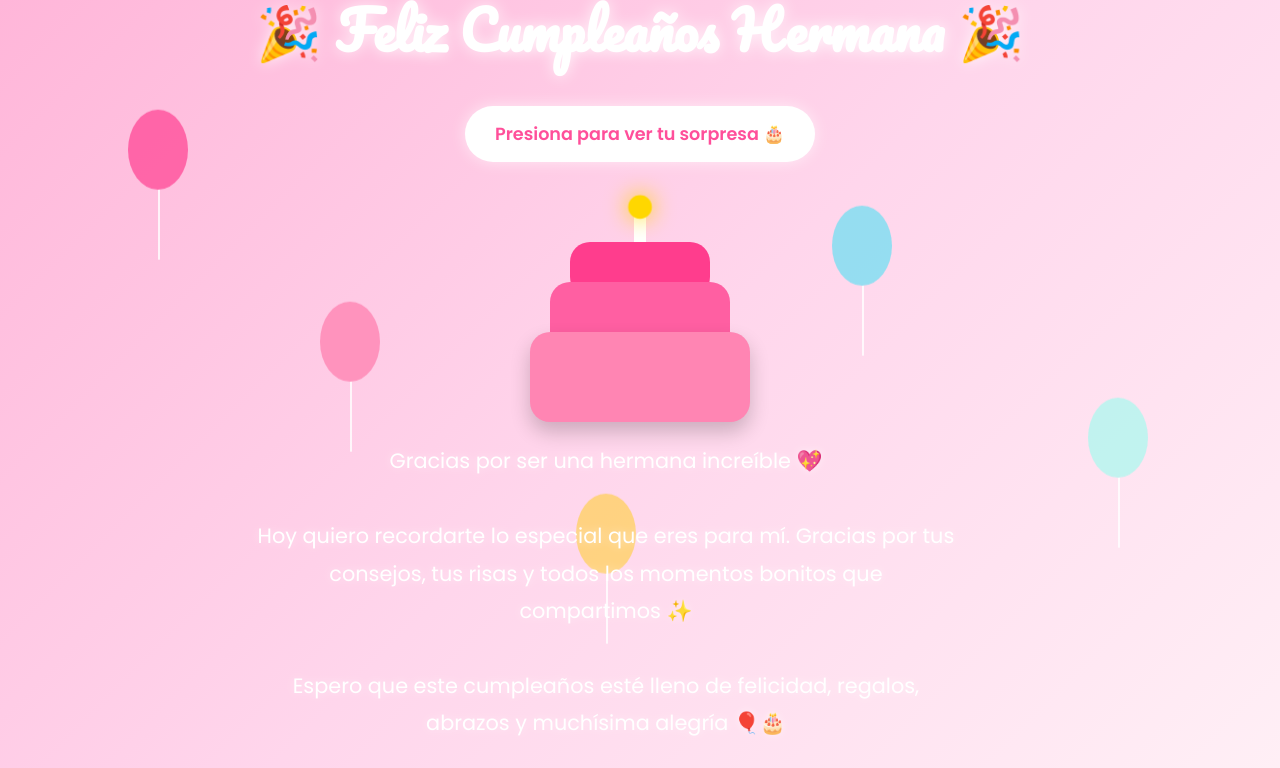
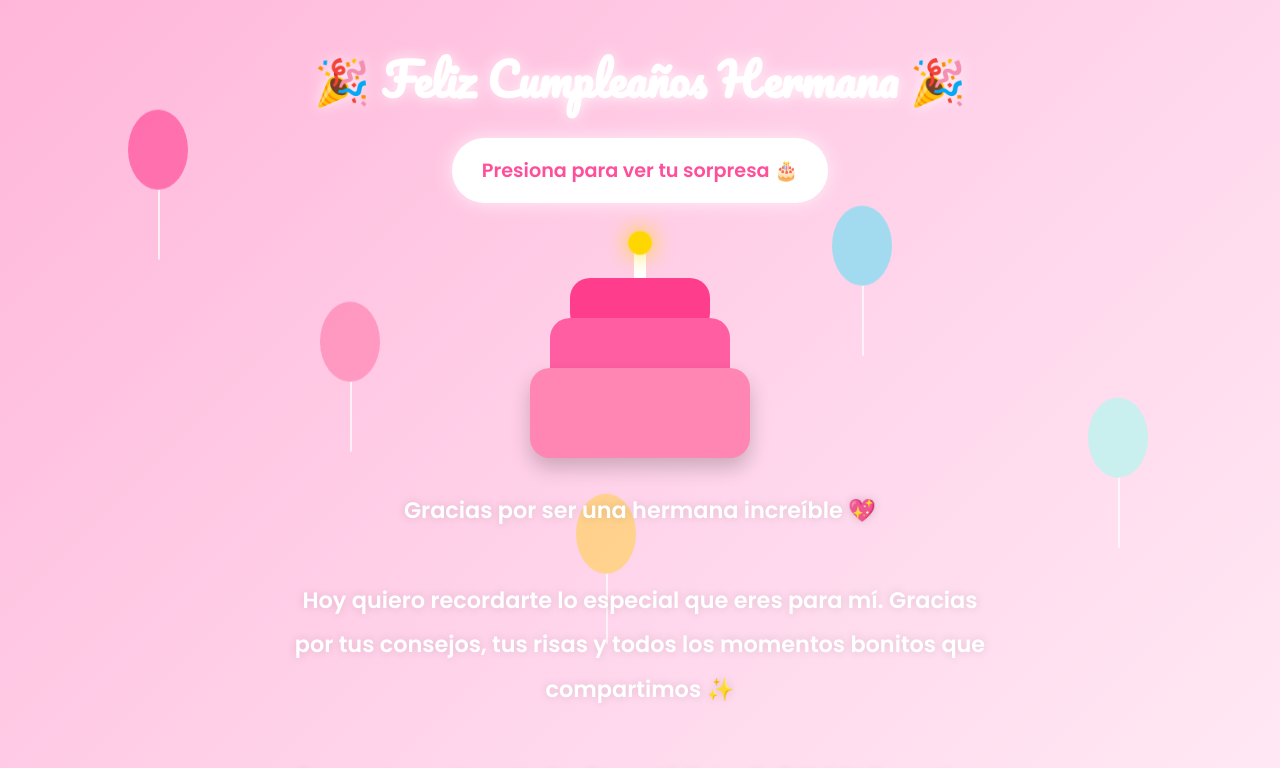
Before and after one commit to romangarciajuanito-cloud/Feliz-cumplea-os-hermanita-, a plain HTML site: page index.html in a window 1280 px wide. Both pictures are taken after a click on the button "Presiona para ver tu sorpresa 🎂". Shown: the top 768 px of the page. Drawn offline with Linux system fonts and the light colour scheme.

Commit message:
Refactor index.html for improved layout and styles

```diff
--- a/index.html
+++ b/index.html
@@ -5,7 +5,6 @@
 <meta name="viewport" content="width=device-width, initial-scale=1.0">
 <title>Feliz Cumpleaños Hermana 🎂</title>
 
-<!-- FUENTES BONITAS -->
 <link href="https://fonts.googleapis.com/css2?family=Pacifico&family=Poppins:wght@300;400;600&display=swap" rel="stylesheet">
 
 <style>
@@ -17,23 +16,27 @@
 }
 
 body{
-    height:100vh;
-    overflow:hidden;
+    min-height:100vh;
+    overflow-y:auto;
     background:linear-gradient(135deg,#ffb6d9,#ffd6ec,#fff0f6);
     display:flex;
     justify-content:center;
     align-items:center;
     position:relative;
+    padding:40px 15px;
 }
 
 /* GLOBOS */
 
 .globos{
-    position:absolute;
+    position:fixed;
     width:100%;
     height:100%;
     overflow:hidden;
     z-index:1;
+    top:0;
+    left:0;
+    pointer-events:none;
 }
 
 .globo{
@@ -43,7 +46,7 @@ body{
     height:80px;
     border-radius:50%;
     animation:subir 10s linear infinite;
-    opacity:0.8;
+    opacity:0.7;
 }
 
 .globo::after{
@@ -65,19 +68,23 @@ body{
     }
 }
 
-/* CONTENIDO */
+/* CONTENEDOR */
 
 .container{
     text-align:center;
     z-index:2;
-    padding:20px;
+    width:100%;
+    max-width:700px;
 }
+
+/* TITULO */
 
 h1{
     font-family:'Pacifico', cursive;
     color:white;
-    font-size:3.3rem;
+    font-size:2.8rem;
     text-shadow:0 0 15px rgba(255,255,255,0.8);
+    margin-bottom:20px;
     animation:flotar 2s ease-in-out infinite;
 }
 
@@ -90,29 +97,31 @@ h1{
     }
 }
 
+/* BOTON */
+
 button{
-    margin-top:30px;
-    padding:15px 30px;
+    padding:18px 30px;
     border:none;
     border-radius:40px;
     background:white;
     color:#ff4f9a;
-    font-size:1.1rem;
+    font-size:1.2rem;
     font-family:'Poppins', sans-serif;
     font-weight:600;
     cursor:pointer;
     transition:0.3s;
-    box-shadow:0 0 15px rgba(255,255,255,0.6);
+    box-shadow:0 0 20px rgba(255,255,255,0.7);
+    margin-bottom:35px;
 }
 
 button:hover{
-    transform:scale(1.08);
+    transform:scale(1.05);
 }
 
 /* PASTEL */
 
 .pastel{
-    margin:40px auto 0;
+    margin:0 auto 30px;
     width:220px;
     height:220px;
     position:relative;
@@ -195,21 +204,42 @@ button:hover{
 /* MENSAJE */
 
 .mensaje{
-    margin-top:20px;
-    font-size:1.3rem;
+    font-size:1.4rem;
     font-family:'Poppins', sans-serif;
     color:white;
-    max-width:700px;
+    width:100%;
     opacity:0;
     transform:translateY(20px);
     transition:1s;
-    line-height:1.8;
-    text-shadow:0 0 10px rgba(255,255,255,0.5);
+    line-height:2;
+    text-shadow:0 0 10px rgba(0,0,0,0.15);
+    padding-bottom:50px;
+    font-weight:600;
 }
 
 .mostrar{
     opacity:1;
     transform:translateY(0);
+}
+
+/* CELULAR */
+
+@media(max-width:600px){
+
+    h1{
+        font-size:2.2rem;
+    }
+
+    .mensaje{
+        font-size:1.2rem;
+        padding:0 10px 50px;
+    }
+
+    button{
+        width:90%;
+        font-size:1.1rem;
+    }
+
 }
 
 </style>
@@ -255,12 +285,17 @@ button:hover{
         Espero que este cumpleaños esté lleno de felicidad,
         regalos, abrazos y muchísima alegría 🎈🎂<br><br>
 
-        ¡Te quiero mucho hermana!
+        Nunca olvides lo importante que eres para mí,
+        porque siempre tendrás un lugar enorme en mi corazón 💕<br><br>
+
+        ¡Te quiero muchísimo hermana! 🎉
     </div>
 
 </div>
 
 <script>
+
+let audio;
 
 function mostrarSorpresa(){
 
@@ -269,12 +304,18 @@ function mostrarSorpresa(){
     document.getElementById("mensaje")
     .classList.add("mostrar");
 
-    const audio = new Audio(
-    "https://files.catbox.moe/yr430f.m4a"
-    );
+    if(!audio){
 
-    audio.volume = 0.5;
-    audio.play();
+        audio = new Audio(
+        "https://files.catbox.moe/yr430f.m4a"
+        );
+
+        audio.volume = 1;
+
+        audio.play().catch(() => {
+            alert("Toca otra vez el botón para reproducir la música 🎵");
+        });
+    }
 }
 
 </script>
```
